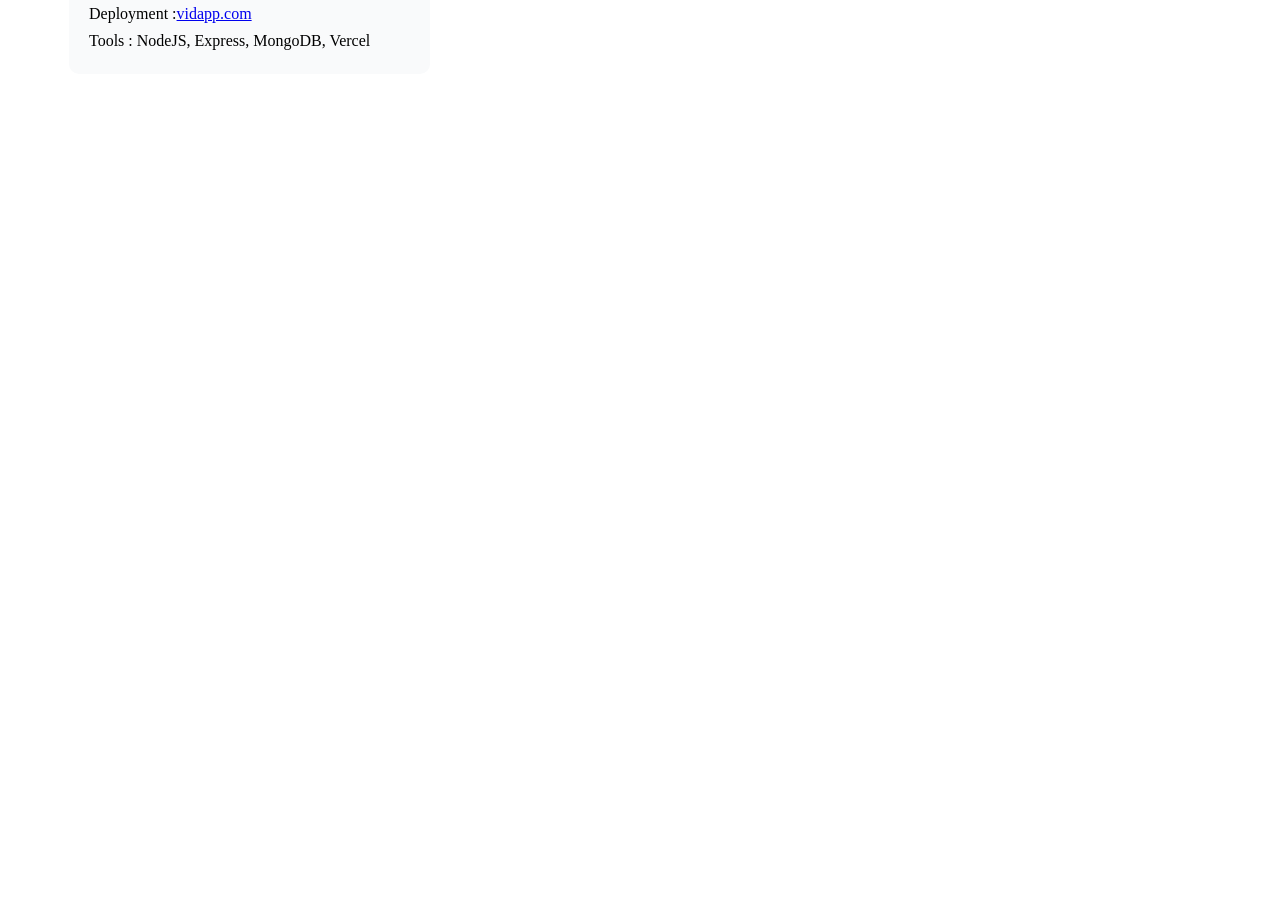
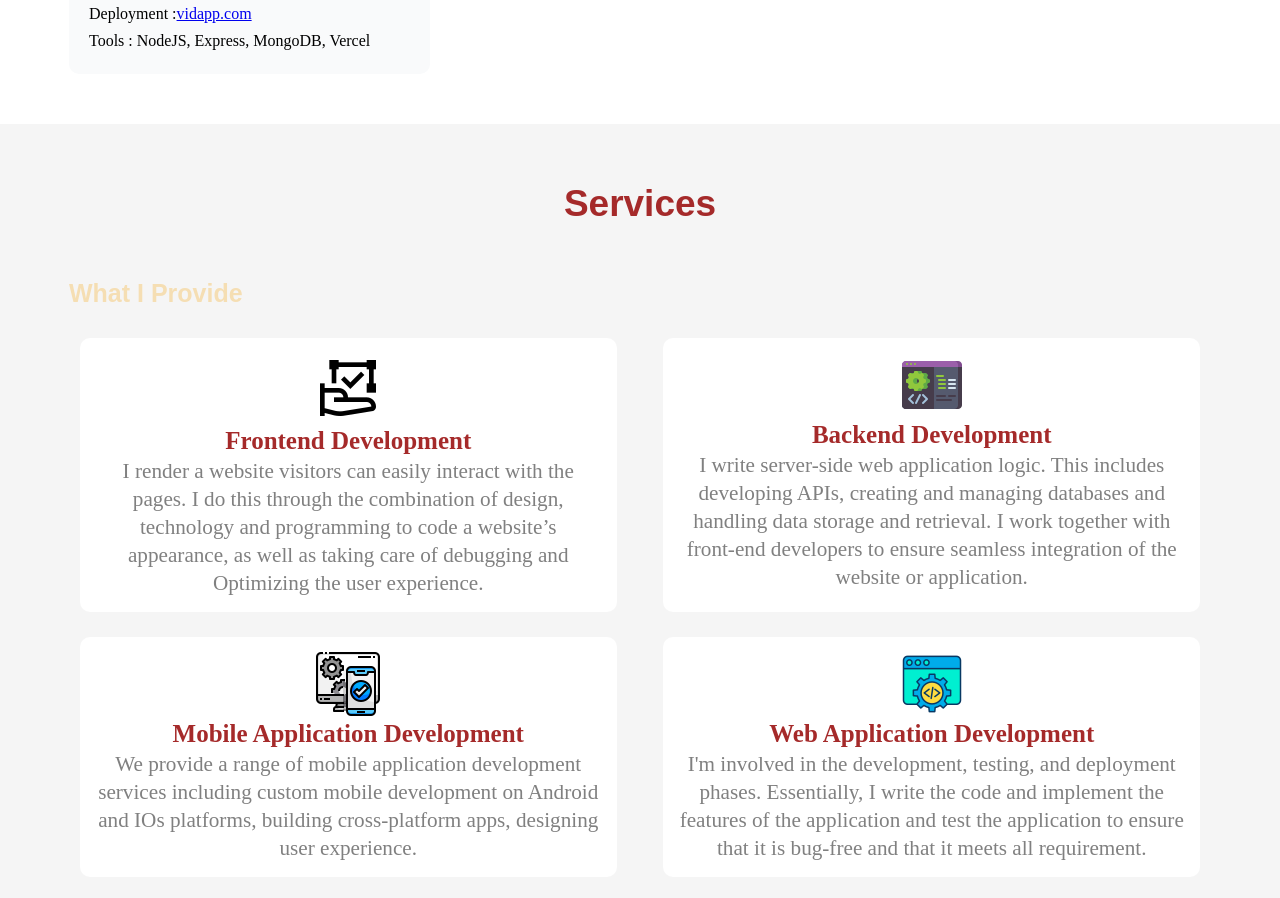
Before and after one commit to Naythankik/react-portfolio, a React (Create React App) app: page / in a window 1280 px wide. Shown: the part 2100-2998 px from the top of the page. Before the commit the page ends 2224 px from the top, so only its background shows below. Built offline with nearby package versions, Linux system fonts and the light colour scheme.

Commit message:
added the service container

```diff
--- /dev/null
+++ b/src/components/Services.js
@@ -0,0 +1,44 @@
+const Services = () => {
+    const providers = [
+        {
+            'title' : 'Frontend Development',
+            'description' : 'I render a website visitors can easily interact with the pages. I do this through the combination of design, technology and programming to code a website’s appearance, as well as taking care of debugging and Optimizing the user experience.',
+            'image' : 'frontend.png'
+        },
+        {
+            'title' : 'Backend Development',
+            'description' : 'I write server-side web application logic. This includes developing APIs, creating and managing databases and handling data storage and retrieval. I work together with front-end developers to ensure seamless integration of the website or application.',
+            'image' : 'backend.png'
+        },
+        {
+            'title' : 'Mobile Application Development',
+            'description' : 'We provide a range of mobile application development services including custom mobile development on Android and IOs platforms, building cross-platform apps, designing user experience.',
+            'image' : 'mobile.png'
+        },
+        {
+            'title' : 'Web Application Development',
+            'description' : 'I\'m involved in the development, testing, and deployment phases. Essentially, I write the code and implement the features of the application and test the application to ensure that it is bug-free and that it meets all requirement.',
+            'image' : 'web.png'
+        }
+    ]
+    return (
+        <section class="services">
+            <div id="services">
+                <h1>Services</h1>
+                <h3>What I Provide</h3>
+
+                    <div class="providers">
+                        {providers.map(provider => {
+                            return (<div class="development">
+                                <img src={`./images/${provider.image}`} alt="" />
+                                <h2>{provider.title}</h2>
+                                <p>{provider.description}</p>
+                            </div>)
+                        })}
+                    </div>
+            </div>
+        </section>
+     );
+}
+
+export default Services;
--- a/src/index.js
+++ b/src/index.js
@@ -5,6 +5,7 @@ import './css/index.css';
 
 import Header from './components/Header';
 import Projects from './components/Project';
+import Services from './components/Services';
 import App from './App';
 
 const root = ReactDOM.createRoot(document.getElementById('root'));
@@ -18,5 +19,6 @@ root.render(
   <React.StrictMode>
   <App />
   <Projects />
+  <Services />
   </React.StrictMode>
 );
```
